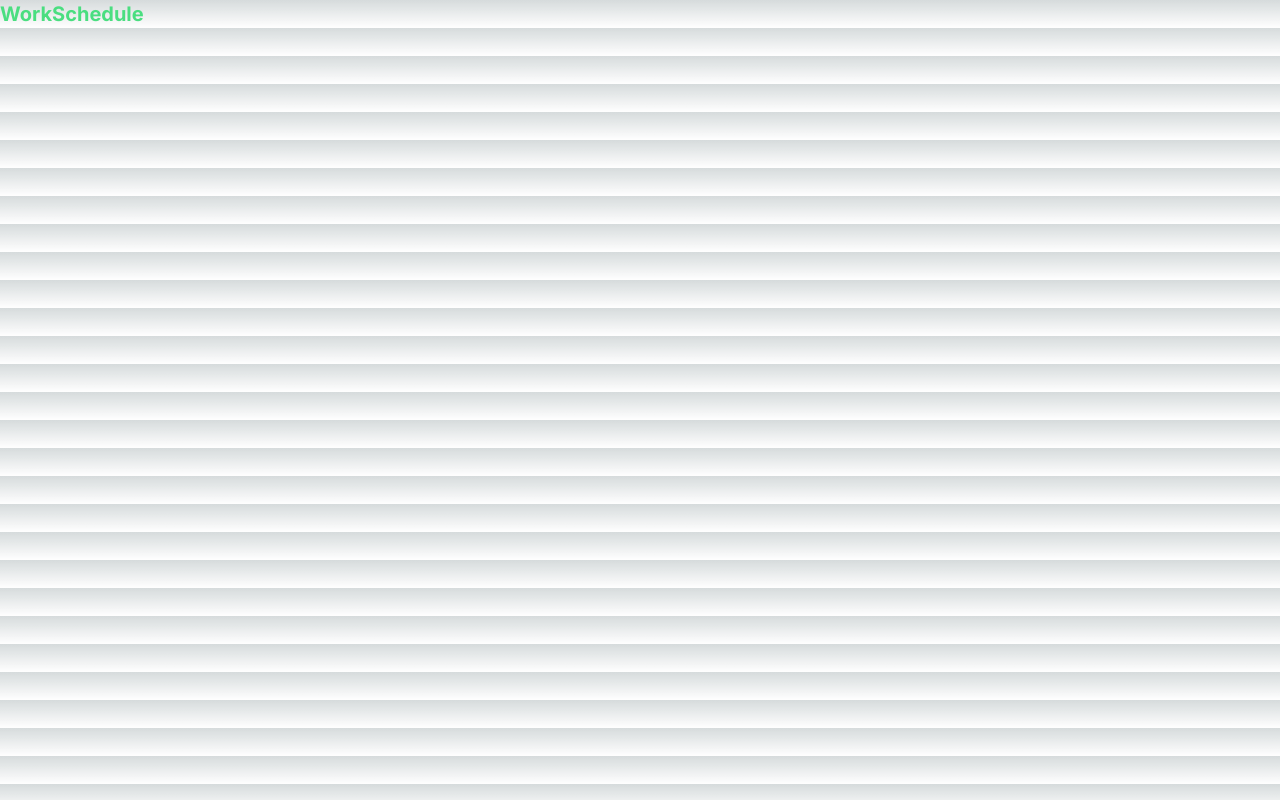
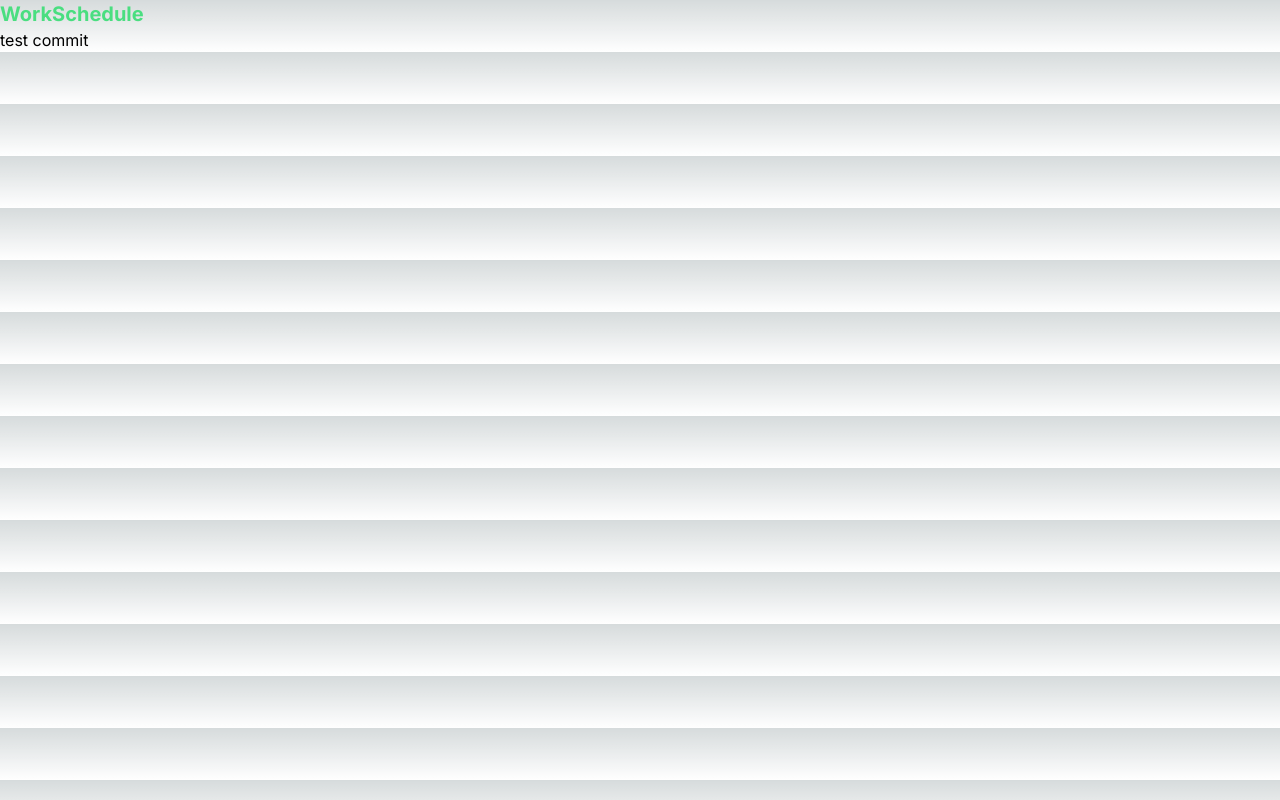
Before and after one commit to Egyh/work-schedule, a Next.js app: page / in a window 1280 px wide. Built offline with nearby package versions, Linux system fonts and the light colour scheme.

Commit message:
add: test commit

```diff
--- a/app/page.tsx
+++ b/app/page.tsx
@@ -4,7 +4,7 @@ export default function Home() {
 	return (
 		<div>
 			<h1 className="text-xl font-bold text-green-400">WorkSchedule</h1>
-
+            <h2>test commit</h2>
 		</div>
 	);
 }
```
